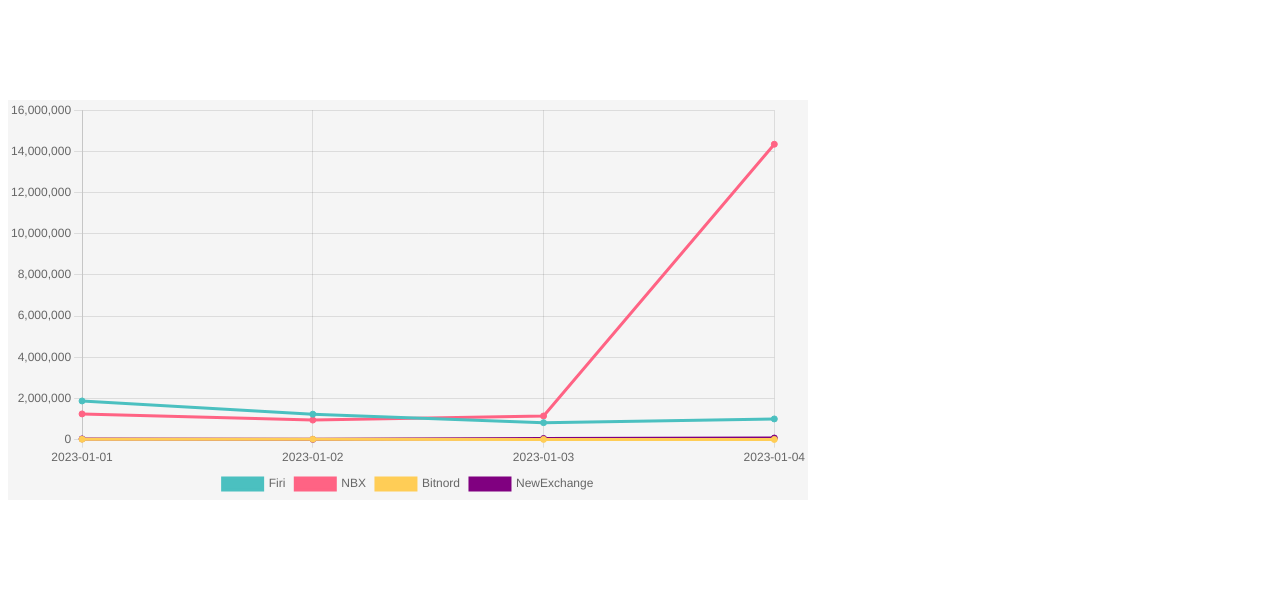
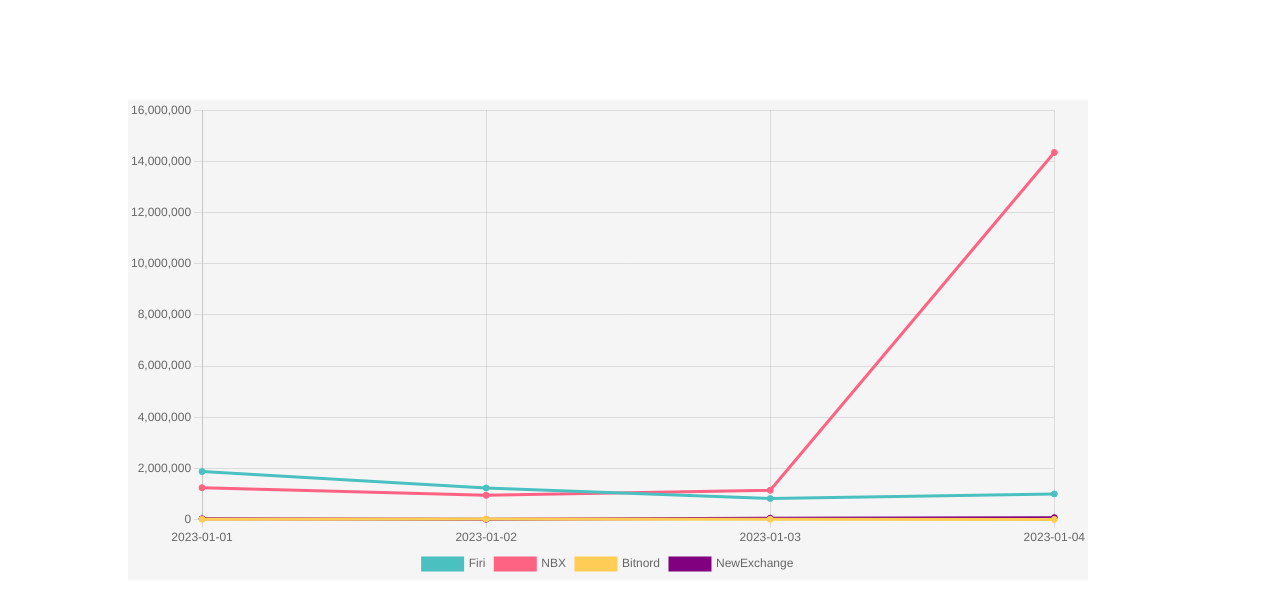
Before and after one commit to Helgabeiba/crypto_daily_vol, a Vue app: page / in a window 1280 px wide. Shown: the top 610 px of the page. Built offline with nearby package versions, Linux system fonts and the light colour scheme.

Commit message:
added func transformData - added destroy - better structure

```diff
--- a/public/index.html
+++ b/public/index.html
@@ -5,6 +5,8 @@
     <meta http-equiv="X-UA-Compatible" content="IE=edge">
     <meta name="viewport" content="width=device-width,initial-scale=1.0">
     <link rel="icon" href="<%= BASE_URL %>favicon.ico">
+    <link href="https://fonts.googleapis.com/css2?family=Roboto:ital,wght@0,100;0,300;0,400;0,500;0,700;0,900;1,100;1,300;1,400;1,500;1,700;1,900&display=swap" rel="stylesheet">
+    <link href="icon" href="https://fonts.googleapis.com/css2?family=Merriweather&display=swap">
     <title><%= htmlWebpackPlugin.options.title %></title>
   </head>
   <body>
--- a/src/App.vue
+++ b/src/App.vue
@@ -14,8 +14,12 @@ export default {
 </script>
 
 <style>
+@import url(https://fonts.googleapis.com/css2?family=Roboto:ital,wght@0,100;0,300;0,400;0,500;0,700;0,900;1,100;1,300;1,400;1,500;1,700;1,900&display=swap);
+@import url(https://fonts.googleapis.com/css2?family=Poppins:ital,wght@0,100;0,200;0,300;0,400;0,500;0,600;0,700;0,800;0,900;1,100;1,200;1,300;1,400;1,500;1,600;1,700;1,800;1,900&display=swap);
+@import url(https://fonts.googleapis.com/css2?family=Merriweather&display=swap);
+
 #app {
-  font-family: Avenir, Helvetica, Arial, sans-serif;
+  font-family: Poppins, sans-serif;
   -webkit-font-smoothing: antialiased;
   -moz-osx-font-smoothing: grayscale;
   text-align: center;
--- a/src/components/DailyVolChart.vue
+++ b/src/components/DailyVolChart.vue
@@ -1,14 +1,17 @@
 //DailyVolChart
 
 <template>
-  <div>
-      <canvas ref="chart"></canvas>
+  <div class="chart-container">
+    <canvas ref="chart"></canvas>
   </div>
 </template>
 
 <script>
-import { ref, onMounted, watch } from 'vue';
+import { ref, onMounted, watch, onBeforeUnmount } from 'vue';
 import { Chart, LineController, LineElement, PointElement, CategoryScale, LinearScale, Legend } from 'chart.js';
+
+Chart.register(LineController, LineElement, PointElement, CategoryScale, LinearScale, Legend);
+
 
 export default {
   setup() {
@@ -16,8 +19,6 @@ export default {
     const labels = ref([]);
     const chart = ref(null);
     let chartInstance = null;
-
-    Chart.register(LineController, LineElement, PointElement, CategoryScale, LinearScale, Legend);
 
     const data = [
       {
@@ -61,10 +62,8 @@ export default {
     //    return axios.get('API_ENDPOINT')
     //    .then(response => response.data)
     //    .catch(error => console.error('Failed to get exchange data', error));
-
-
-    onMounted(() => {
-      labels.value = data[0].data.map(entry => entry.date);
+    function transformData(rawData) {
+      labels.value = rawData[0].data.map(entry => entry.date);
       const datasets = [];
       const colors = {
         Firi: 'rgba(75, 192, 192, 1)',
@@ -73,7 +72,7 @@ export default {
         NewExchange: 'rgba(128, 0, 128, 1)'
       };
 
-      data.forEach(exchange => {
+      rawData.forEach(exchange => {
         datasets.push({
           label: exchange.name,
           backgroundColor: colors[exchange.name],
@@ -83,9 +82,11 @@ export default {
         });
       });
 
+      return datasets;
+    }
 
-
-      chartData.value = datasets;
+    onMounted(() => {
+      chartData.value = transformData(data);
 
       const ctx = chart.value.getContext('2d');
       const chartConfig = {
@@ -120,7 +121,11 @@ export default {
         chartInstance.data.labels = newLabels;
         chartInstance.update();
       }
-    });
+    }),
+    onBeforeUnmount(() => {
+      if(chartInstance) {
+        chartInstance.destroy()
+  }});
 
     return { chart };
   }
@@ -128,9 +133,14 @@ export default {
 </script>
 
 <style scoped>
+.chart-container {
+  font-family: Poppins, sans-serif;
+  position: relative;
+  width: 80vw;
+  height: 60vh;
+  margin: 0 auto;
+}
 canvas {
-  background-color: #f5f5f5;;
-  width: 800px !important;
-  height: auto !important;
+  background-color: #f5f5f5;
 }
 </style>
```
